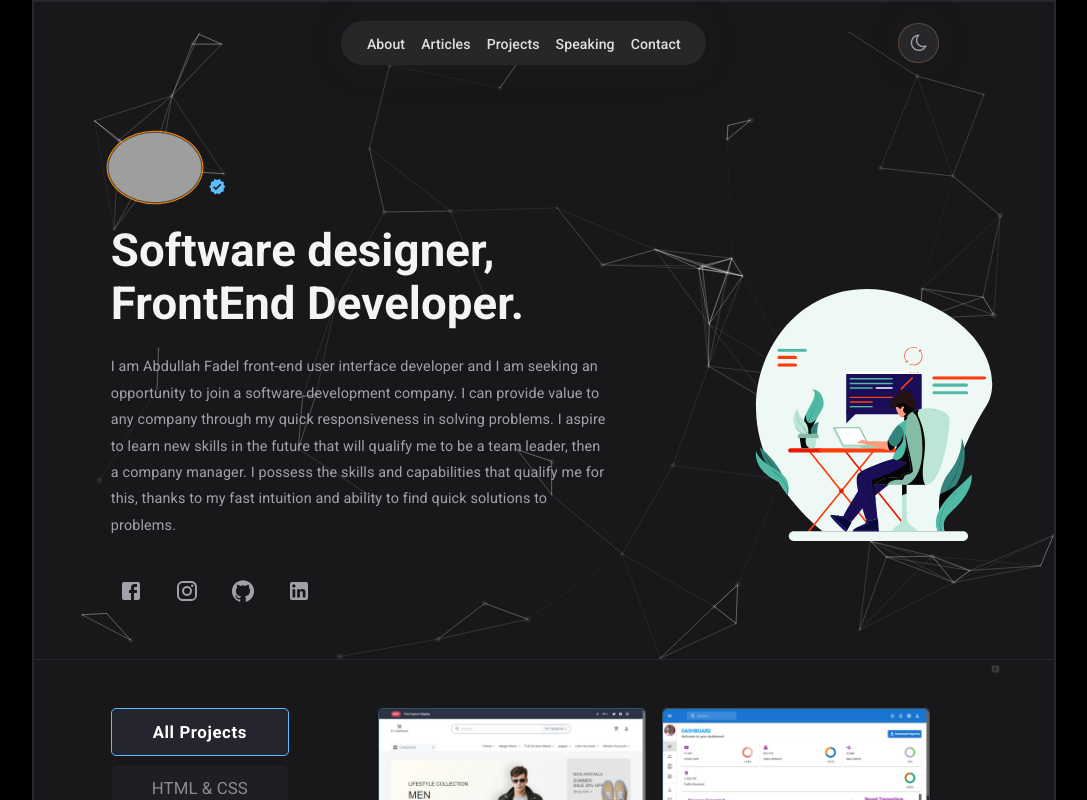
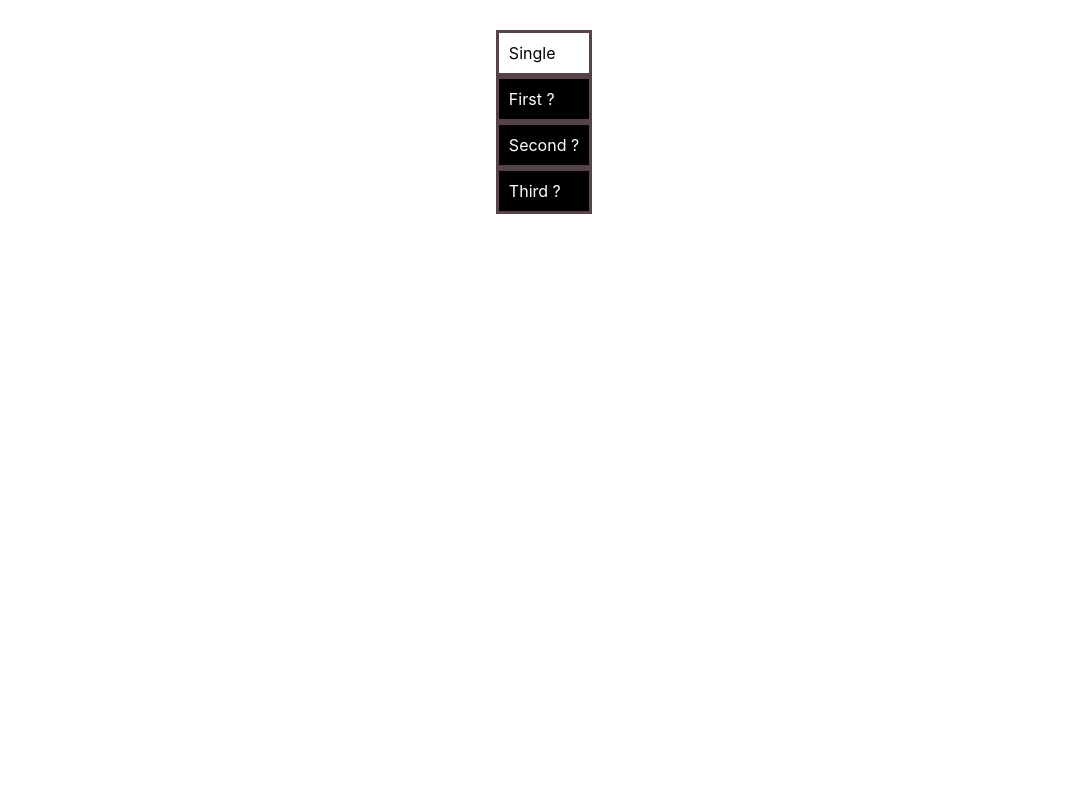
Before and after one commit to abdullah1bas/Portfolio, a React (Vite) app in the folder portfolio/: page / in a window 1280 px wide. Shown: the top 800 px of the page, without its empty margins (96-1183 px from the left). Built offline with nearby package versions, Linux system fonts and the light colour scheme; grey boxes are pictures that could not be loaded.

Commit message:
ADD Project

```diff
--- a/portfolio/src/App.jsx
+++ b/portfolio/src/App.jsx
@@ -1,3 +1,4 @@
+// @ts-nocheck
 import Hero from "./components/2-hero/Hero";
 import Header from "./components/1-header/Header";
 import Main from "./components/3-main/Main";
@@ -5,61 +6,82 @@ import Contact from "./components/4-contact/Contact";
 import Footer from "./components/5-footer/Footer";
 import { useEffect, useState } from "react";
 import ParticlesBackground from "./components/particles/ParticlesBackground";
+import ButtonGroup2 from "./components/ButtonGroup2";
+import Button2 from "./components/Button2";
 
 function App() {
-  const [showScrollBTN, setShowScrollBTN] = useState(false);
-  const [showModal, setShowModal] = useState(false);
-  const [theme, setTheme] = useState(
-    localStorage.getItem("currentMode")
-      ? localStorage.getItem("currentMode")
-      : "dark"
-  );
+  // const [showScrollBTN, setShowScrollBTN] = useState(false);
+  // const [showModal, setShowModal] = useState(false);
+  // const [theme, setTheme] = useState(
+  //   localStorage.getItem("currentMode")
+  //     ? localStorage.getItem("currentMode")
+  //     : "dark"
+  // );
 
-  useEffect(() => {
-    window.addEventListener("scroll", () => {
-      if (window.scrollY > 300) {
-        setShowScrollBTN(true);
-      } else {
-        setShowScrollBTN(false);
-      }
-    });
-  }, [showScrollBTN]);
+  // useEffect(() => {
+  //   window.addEventListener("scroll", () => {
+  //     if (window.scrollY > 300) {
+  //       setShowScrollBTN(true);
+  //     } else {
+  //       setShowScrollBTN(false);
+  //     }
+  //   });
+  // }, [showScrollBTN]);
 
-  useEffect(() => {
-    if (theme === "light") {
-      document.body.classList.remove("dark");
-      document.body.classList.add("light");
-    } else {
-      document.body.classList.remove("light");
-      document.body.classList.add("dark");
-    }
-  }, [theme]);
+  // useEffect(() => {
+  //   if (theme === "light") {
+  //     document.body.classList.remove("dark");
+  //     document.body.classList.add("light");
+  //   } else {
+  //     document.body.classList.remove("light");
+  //     document.body.classList.add("dark");
+  //   }
+  // }, [theme]);
 
+  // return (
+  //   <div id="up" className="container">
+  //     <div style={{ position: "relative" }}>
+  //       <ParticlesBackground theme={theme} mainC={false} />
+  //       <Header {...{ setShowModal, theme, setTheme, showModal }} />
+
+  //       <Hero />
+  //     </div>
+
+  //     <div className="divider" />
+  //     <div style={{ position: "relative", height: "100%" }}>
+  //       <ParticlesBackground theme={theme} mainC={true} />
+  //       <Main />
+  //     </div>
+  //     <div className="divider" />
+  //     <Contact />
+  //     <div className="divider" />
+  //     <Footer />
+
+  //     <a
+  //       style={{ opacity: showScrollBTN ? 1 : 0, transition: "1s" }}
+  //       href="#up"
+  //     >
+  //       <button className="icon-keyboard_arrow_up scroll2Top"></button>
+  //     </a>
+  //   </div>
+  // );
+
+  // const userData = [
+  //   { id: 1, name: 'kareem', email: 'kareem@email.com', age: 30 },
+  //   { id: 2, name: 'amr', email: 'amr@email.com', age: 30 },
+  //   { id: 3, name: 'wafaa', email: 'wafaa@email.com', age: 32 },
+  //   { id: 4, name: 'safaa', email: 'safaa@email.com', age: 33 },
+  // ];
+
+  const callBackFn = (title) => console.log(`Clicked ${title}`);
   return (
-    <div id="up" className="container">
-      <div style={{ position: "relative" }}>
-        <ParticlesBackground theme={theme} mainC={false} />
-        <Header {...{ setShowModal, theme, setTheme, showModal }} />
-
-        <Hero />
-      </div>
-
-      <div className="divider" />
-      <div style={{ position: "relative", height: "100%" }}>
-        <ParticlesBackground theme={theme} mainC={true} />
-        <Main />
-      </div>
-      <div className="divider" />
-      <Contact />
-      <div className="divider" />
-      <Footer />
-
-      <a
-        style={{ opacity: showScrollBTN ? 1 : 0, transition: "1s" }}
-        href="#up"
-      >
-        <button className="icon-keyboard_arrow_up scroll2Top"></button>
-      </a>
+    <div className="App">
+      <Button2 callBackFn={callBackFn}>Single</Button2>
+      <ButtonGroup2>
+        <Button2 callBackFn={callBackFn}>First</Button2>
+        <Button2 callBackFn={callBackFn}>Second</Button2>
+        <Button2 callBackFn={callBackFn}>Third</Button2>
+      </ButtonGroup2>
     </div>
   );
 }
--- a/portfolio/src/components/3-main/Main.jsx
+++ b/portfolio/src/components/3-main/Main.jsx
@@ -1,9 +1,10 @@
-import React, { useMemo, useState } from "react";
+import React, { useState } from "react";
 import "./main.css";
 import { myProjects } from "./myProjects";
 import { AnimatePresence, motion } from "framer-motion";
 import { Button, IconButton, Stack, Tooltip, Typography } from "@mui/material";
 import { ArrowRightAltOutlined, GitHub, InsertLink } from "@mui/icons-material";
+import UseValue from "../UseValue";
 
 
 const Main = () => {
@@ -19,8 +20,8 @@ const Main = () => {
 
     setProjects(newArr);
   };
-  const projectsMemo = useMemo(() =>  projects,[projects]);
-  const activeMemo = useMemo(() =>  currentActive,[currentActive]);
+  const projectsMemo = UseValue(projects);
+  const activeMemo = UseValue(currentActive);
 
   return (
     <main className="flex" id="projects">
--- a/portfolio/src/components/4-contact/Contact.jsx
+++ b/portfolio/src/components/4-contact/Contact.jsx
@@ -4,8 +4,9 @@ import Lottie from "lottie-react";
 import doneAnimation from "../../animation/done.json";
 import contactAnimation from "../../animation/contact.json";
 import { useForm } from "react-hook-form";
-import React, { useMemo, useState } from "react";
+import React, { useState } from "react";
 import { Alert, Snackbar } from "@mui/material";
+import UseValue from "../../components/UseValue";
 
 const Contact = () => {
   const [openAlert, setOpenAlert] = useState(false);
@@ -34,8 +35,8 @@ const Contact = () => {
     // console.log(data);
     handleClick();
   };
-  const openAniMemo = useMemo(() => openAnimation,[openAnimation]);
-  const openAlertMemo = useMemo(() => openAlert,[openAlert]);
+  const openAniMemo = UseValue(openAnimation);
+  const openAlertMemo = UseValue(openAlert);
   return (
     <section className="contact-us" id="contact">
       <h1 className="title">
--- /dev/null
+++ b/portfolio/src/components/Button2.jsx
@@ -0,0 +1,15 @@
+/* eslint-disable react/prop-types */
+
+const Button2 = ({ children, color, backgroundColor, custonClasses , callBackFn}) => {
+  return (
+    <div
+      className={custonClasses ? "button " + custonClasses : "button"}
+      style={{ color, backgroundColor }}
+      onClick={() => callBackFn(children)}
+    >
+      {children}
+    </div>
+  );
+};
+
+export default Button2;
--- /dev/null
+++ b/portfolio/src/components/ButtonGroup2.jsx
@@ -0,0 +1,34 @@
+/* eslint-disable react/prop-types */
+
+import React from "react";
+// let should = true;
+const ButtonGroup2 = ({ children }) => {
+  const buttons = [...children].map((child, index) => {
+    // console.log(child.props)
+    const text = child.props.children + " ?";
+    return React.cloneElement(
+      child,
+      {
+        color: "white",
+        backgroundColor: "black",
+        callBackFn: child.props.callBackFn,
+        key: index,
+      },
+      text
+    );
+  });
+
+  // cloneElement(parent.childrenElement, props or style , textContent)
+  // const cloneElement = React.Children.map(children ,child => {
+  //   const text = child.props.children + " ?";
+  //   return React.cloneElement(
+  //     child,
+  //     { color: "white", backgroundColor: "black", callBackFn },
+  //     text
+  //   );
+  // })
+  // console.log(cloneElement)
+  return <div>{buttons}</div>;
+};
+
+export default ButtonGroup2;
--- /dev/null
+++ b/portfolio/src/components/UseValue.jsx
@@ -0,0 +1,5 @@
+import { useMemo } from 'react';
+
+const UseValue = (state) => useMemo(() =>  state,[state])
+
+export default UseValue;
--- /dev/null
+++ b/portfolio/src/index2.css
@@ -0,0 +1,38 @@
+body {
+  margin: 30px;
+  font-family: -apple-system, BlinkMacSystemFont, 'Segoe UI', 'Roboto', 'Oxygen',
+    'Ubuntu', 'Cantarell', 'Fira Sans', 'Droid Sans', 'Helvetica Neue',
+    sans-serif;
+  -webkit-font-smoothing: antialiased;
+  -moz-osx-font-smoothing: grayscale;
+  display: flex;
+  flex-direction: column;
+  align-items: center;
+}
+
+.list {
+  margin: 100px;
+  width: 600px;
+}
+
+.shapeOne {
+  width: 100%;
+  background-color: #93b7be;
+  padding: 5px;
+  border-bottom: 3px solid #554348;
+}
+
+.shapeTwo {
+  width: 100px;
+  height: 100px;
+  background-color: #93b7be;
+  border: 3px solid #554348;
+  border-radius: 10px;
+  margin: 20px;
+  display: flex;
+}
+
+.button {
+  border: 3px solid #554348;
+  padding: 10px;
+}
--- a/portfolio/src/main.jsx
+++ b/portfolio/src/main.jsx
@@ -1,7 +1,8 @@
 import React from 'react'
 import ReactDOM from 'react-dom/client'
 import App from './App.jsx'
-import './index.css'
+// import './index.css'
+import './index2.css'
 
 ReactDOM.createRoot(document.getElementById('root')).render(
   <React.StrictMode>
```
Also changed, not shown: portfolio/src/components/List.js (added, +18 -0 lines), portfolio/src/components/ShapOne.js (added, +14 -0 lines), portfolio/src/components/ShapTwo.js (added, +14 -0 lines).
